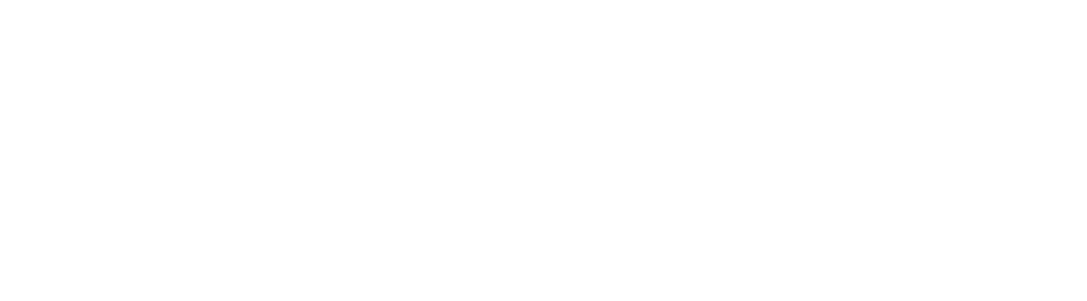
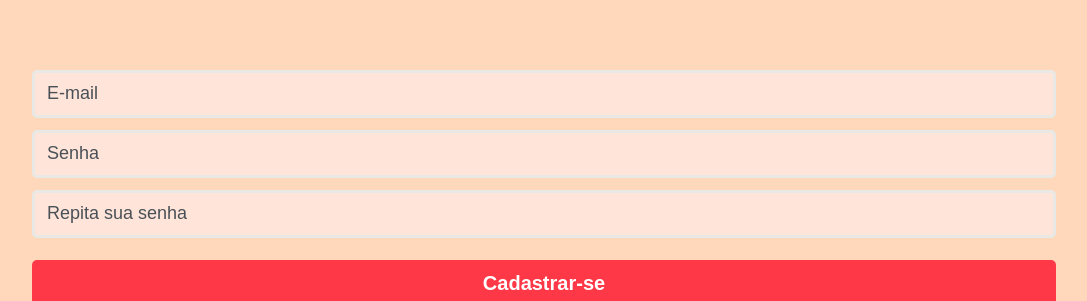
Before and after one commit to ga-dutra/cinebookclub, a React (Create React App) app: page /sign-up in a window 1280 px wide. Before the commit this address had no page. Shown: the part 493-794 px from the top of the page, without its empty margins (96-1183 px from the left). Built offline with nearby package versions, Linux system fonts and the light colour scheme.

Commit message:
feat: add login and enroll pages

```diff
--- a/src/components/App.js
+++ b/src/components/App.js
@@ -2,6 +2,8 @@
 import { BrowserRouter, Routes, Route } from "react-router-dom";
 import { UserStorage } from "../contexts/userContext";
 import Home from "../pages/Home/Home";
+import Enroll from "../pages/Enroll/Enroll";
+import SignIn from "../pages/SignIn/SignIn";
 
 export default function App() {
   return (
@@ -11,6 +13,8 @@
         <BrowserRouter>
           <Routes>
             <Route path="/" element={<Home />} />
+            <Route path="/sign-up" element={<Enroll />} />
+            <Route path="/login" element={<SignIn />} />
           </Routes>
         </BrowserRouter>
       </UserStorage>
--- /dev/null
+++ b/src/contexts/userContext.js
@@ -0,0 +1,18 @@
+import { createContext, useState } from "react";
+
+const UserContext = createContext();
+
+const UserStorage = ({ children }) => {
+  const [userData, setUserData] = useState({});
+  const [menuClicked, setMenuClicked] = useState("");
+
+  return (
+    <UserContext.Provider
+      value={{ userData, setUserData, menuClicked, setMenuClicked }}
+    >
+      {children}
+    </UserContext.Provider>
+  );
+};
+
+export { UserContext, UserStorage };
--- /dev/null
+++ b/src/pages/Enroll/Enroll.js
@@ -0,0 +1,124 @@
+import styled from "styled-components";
+import { toast } from "react-toastify";
+import { useState } from "react";
+import logo_img_acima4 from "../../assets/img/logo-img-acima4.png";
+import { useNavigate } from "react-router-dom";
+
+export default function Enroll() {
+  const navigate = useNavigate();
+  const [form, setForm] = useState({});
+  function submitForm(event) {
+    event.preventDefault();
+  }
+
+  function handleForm({ value, name }) {
+    setForm({
+      ...form,
+      [name]: value,
+    });
+  }
+
+  return (
+    <Wrapper>
+      <Logo src={logo_img_acima4} alt="Cine-book club logo" />
+      <FormWrapper onSubmit={submitForm}>
+        <input
+          placeholder="E-mail"
+          name="email"
+          type="email"
+          required
+          onChange={(e) => {
+            handleForm({ name: e.target.name, value: e.target.value });
+          }}
+        />
+        <input
+          placeholder="Senha"
+          name="password"
+          type="password"
+          required
+          onChange={(e) => {
+            handleForm({ name: e.target.name, value: e.target.value });
+          }}
+        />
+        <input
+          placeholder="Repita sua senha"
+          name="confirmed_password"
+          type="password"
+          required
+          onChange={(e) => {
+            handleForm({ name: e.target.name, value: e.target.value });
+          }}
+        />
+        <button>Cadastrar-se</button>
+      </FormWrapper>
+      <Link onClick={() => navigate("/login")}>
+        Já possui conta? Faça o login
+      </Link>
+    </Wrapper>
+  );
+}
+
+const Wrapper = styled.div`
+  background-color: #ffd7ba;
+  display: flex;
+  flex-direction: column;
+  align-items: center;
+  justify-content: center;
+  width: 100vw;
+  height: 100vh;
+  overflow: hidden;
+`;
+
+const Logo = styled.img`
+  max-width: 120vw;
+`;
+
+const FormWrapper = styled.form`
+  display: flex;
+  flex-direction: column;
+  width: 80vw;
+
+  input {
+    height: 48px;
+    margin-bottom: 12px;
+    background-color: #ffe5d9;
+    border: solid #e8e8e4;
+    border-radius: 5px;
+    padding-left: 12px;
+    font-family: "Raleway", sans-serif;
+    font-weight: 500;
+    font-size: 18px;
+    color: #000000;
+    word-wrap: break-word;
+  }
+
+  input::placeholder {
+    font-weight: 400;
+    color: #495057;
+  }
+
+  input:focus {
+    outline: none;
+  }
+  button {
+    cursor: pointer;
+    width: 100%;
+    height: 48px;
+    margin: 10px 0;
+    border-radius: 5px;
+    background-color: #ff3847;
+    border: 0px solid #a328d6;
+    font-size: 20px;
+    font-weight: 700;
+    color: #ffffff;
+    font-family: "Raleway", sans-serif;
+  }
+`;
+
+const Link = styled.p`
+  margin-top: 12px;
+  font-size: 18px;
+  font-family: "Raleway", sans-serif;
+  color: #495057;
+  cursor: pointer;
+`;
--- /dev/null
+++ b/src/pages/Home/Home.js
@@ -0,0 +1,13 @@
+import { useContext } from "react";
+import BottomNavigationMenu from "../../components/BottomNavigationMenu";
+import { UserContext } from "../../contexts/userContext";
+
+export default function Home() {
+  const { menuClicked } = useContext(UserContext);
+  return (
+    <>
+      {menuClicked}
+      <BottomNavigationMenu />
+    </>
+  );
+}
--- /dev/null
+++ b/src/pages/SignIn/SignIn.js
@@ -0,0 +1,114 @@
+import styled from "styled-components";
+import { toast } from "react-toastify";
+import { useState } from "react";
+import logo_img_acima4 from "../../assets/img/logo-img-acima4.png";
+import { useNavigate } from "react-router-dom";
+
+export default function SignIn() {
+  const navigate = useNavigate();
+  const [form, setForm] = useState({});
+  function submitForm(event) {
+    event.preventDefault();
+  }
+
+  function handleForm({ value, name }) {
+    setForm({
+      ...form,
+      [name]: value,
+    });
+  }
+  return (
+    <Wrapper>
+      <Logo src={logo_img_acima4} alt="Cine-book club logo" />
+      <FormWrapper onSubmit={submitForm}>
+        <input
+          placeholder="E-mail"
+          name="email"
+          type="email"
+          required
+          onChange={(e) => {
+            handleForm({ name: e.target.name, value: e.target.value });
+          }}
+        />
+        <input
+          placeholder="Senha"
+          name="password"
+          type="password"
+          required
+          onChange={(e) => {
+            handleForm({ name: e.target.name, value: e.target.value });
+          }}
+        />
+        <button>Entrar</button>
+      </FormWrapper>
+      <Link onClick={() => navigate("/sign-up")}>
+        Ainda não possui conta? Cadastre-se
+      </Link>
+    </Wrapper>
+  );
+}
+
+const Wrapper = styled.div`
+  background-color: #ffd7ba;
+  display: flex;
+  flex-direction: column;
+  align-items: center;
+  justify-content: center;
+  width: 100vw;
+  height: 100vh;
+  overflow: hidden;
+`;
+
+const Logo = styled.img`
+  max-width: 120vw;
+`;
+
+const FormWrapper = styled.form`
+  display: flex;
+  flex-direction: column;
+  width: 80vw;
+
+  input {
+    height: 48px;
+    margin-bottom: 12px;
+    background-color: #ffe5d9;
+    border: solid #e8e8e4;
+    border-radius: 5px;
+    padding-left: 12px;
+    font-family: "Raleway", sans-serif;
+    font-weight: 500;
+    font-size: 18px;
+    color: #000000;
+    word-wrap: break-word;
+  }
+
+  input::placeholder {
+    font-weight: 400;
+    color: #495057;
+  }
+
+  input:focus {
+    outline: none;
+  }
+  button {
+    cursor: pointer;
+    width: 100%;
+    height: 48px;
+    margin: 10px 0;
+    border-radius: 5px;
+    background-color: #ff3847;
+    border: 0px solid #a328d6;
+    font-size: 20px;
+    font-weight: 700;
+    color: #ffffff;
+    font-family: "Raleway", sans-serif;
+  }
+`;
+
+const Link = styled.p`
+  margin-top: 12px;
+  font-size: 18px;
+  font-family: "Raleway", sans-serif;
+  color: #495057;
+  cursor: pointer;
+`;
```
Also changed, not shown: src/utils/React-Icons.js (added).
